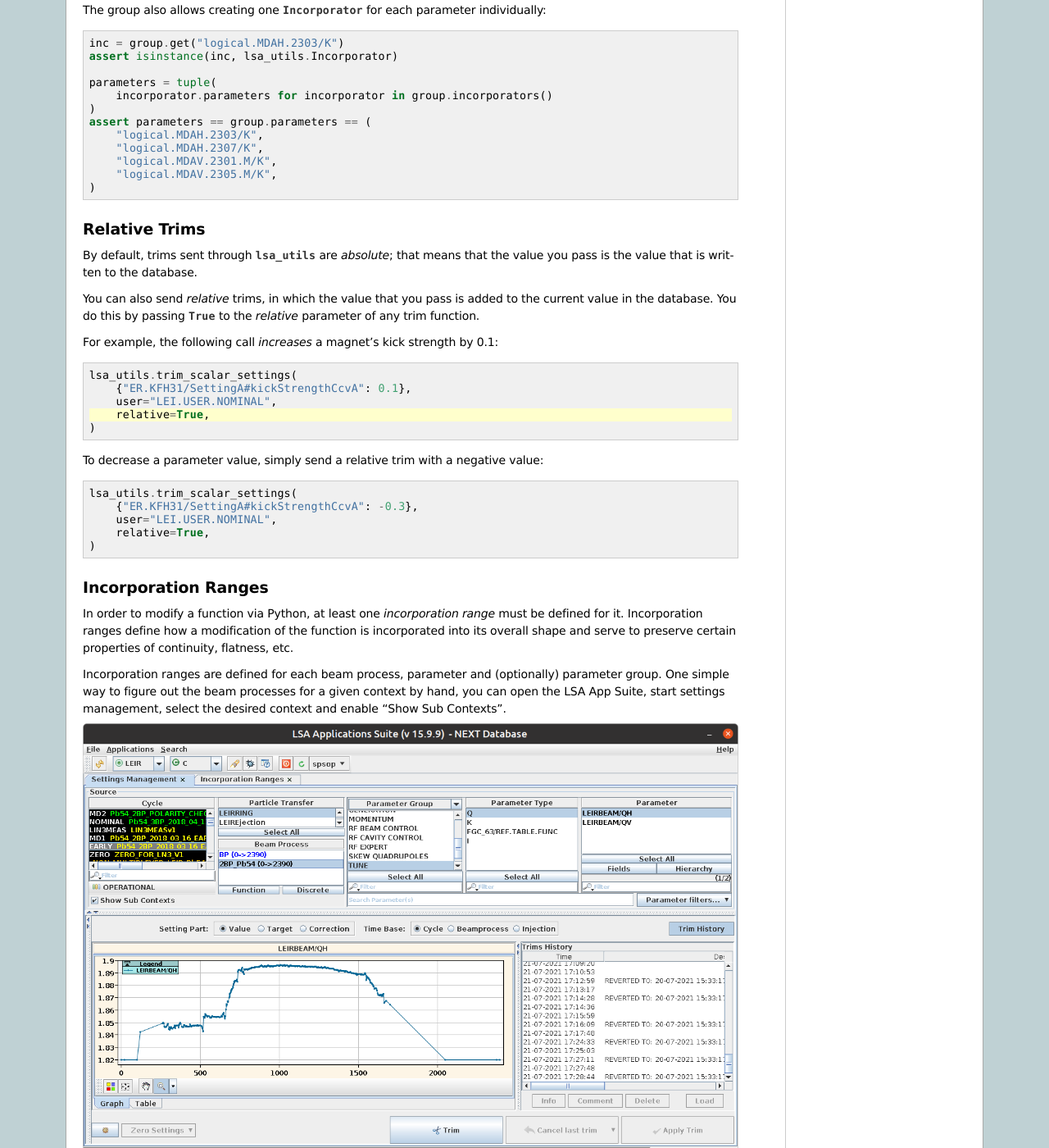
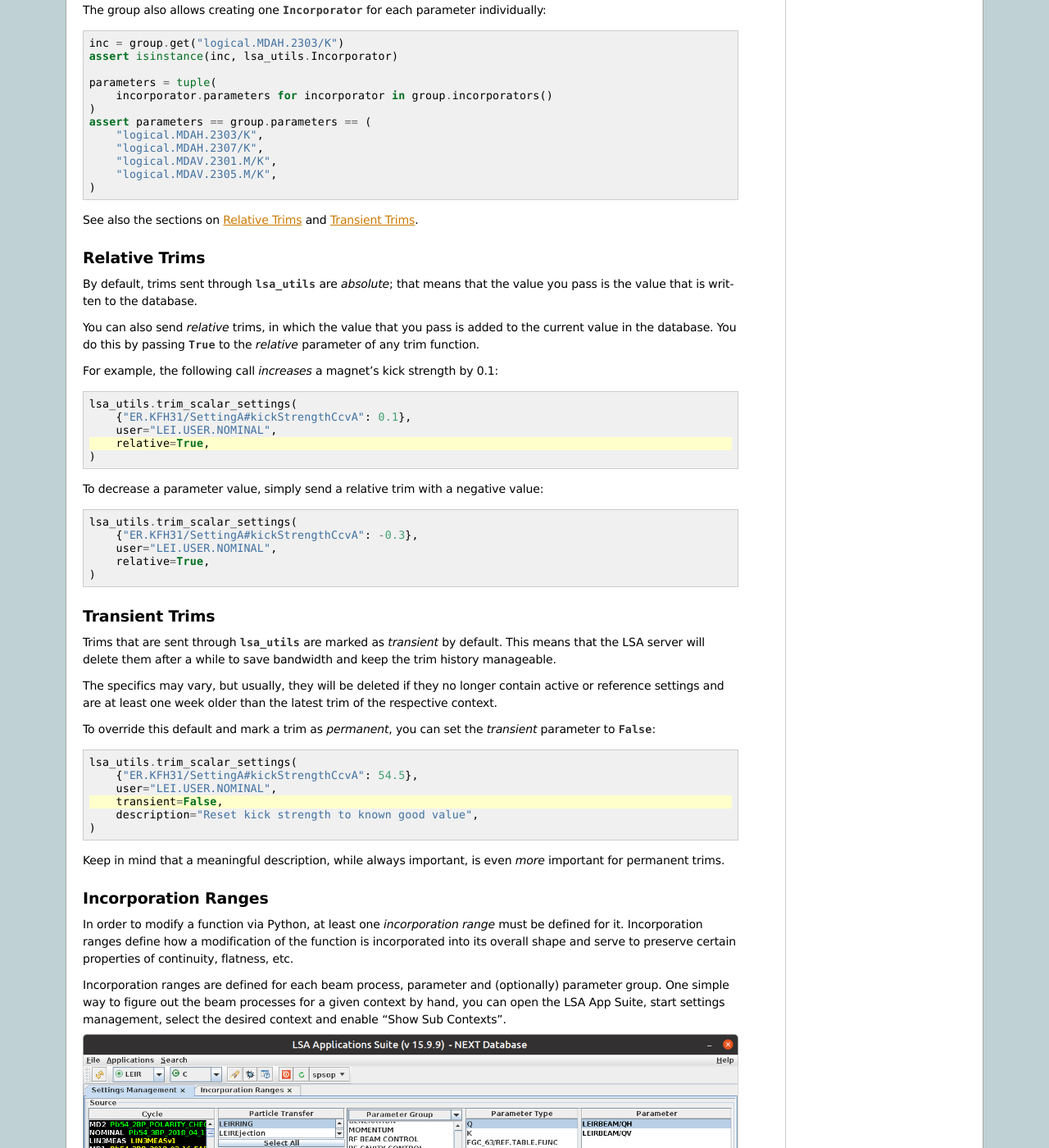
Before and after one commit to geoff-project/coi-utils, a Sphinx documentation site: the page built from docs/guide/lsa_utils.rst, in a window 1280 px wide and 1400 px high, scrolled down 3481 px. Shown: the whole window at 82% size. Built offline with Sphinx 7.4.7, drawn with Linux system fonts in a browser that asks for light colours; the version number could not be read and is left out; some of the changed text lies outside the part shown.

Commit message:
Add support for transient trims.

```diff
--- a/docs/changelog.rst
+++ b/docs/changelog.rst
@@ -18,6 +18,8 @@ version 0.3.0.
 Unreleased
 ----------
 
+- ADD: Support for :ref:`guide/lsa_utils:transient trims`. This increases the
+  PJLSA requirement to 0.2.18.
 - FIX: Bump PyJapc dependency from 0.2.2 to 0.2.6 to gain type annotations.
 - FIX: Type annotations for *data_filter* parameter of
   `~cernml.japc_utils.subscribe_stream()`.
--- a/docs/conf.py
+++ b/docs/conf.py
@@ -34,12 +34,12 @@ from unittest.mock import Mock
 from docutils import nodes
 from sphinx.ext import intersphinx
 
-try:
-    import importlib_metadata
-except ImportError:
+if sys.version_info < (3, 10):
+    import importlib_metadata as metadata
+else:
     # Starting with Python 3.10 (see pyproject.toml).
     # pylint: disable = ungrouped-imports
-    import importlib.metadata as importlib_metadata  # type: ignore
+    from importlib import metadata
 
 if t.TYPE_CHECKING:
     # pylint: disable = unused-import
@@ -109,7 +109,7 @@ ROOTDIR = pathlib.Path(__file__).absolute().parent.parent
 project = "cernml-coi-utils"
 copyright = "2020–2023 CERN, 2023 GSI Helmholtzzentrum für Schwerionenforschung"
 author = "Nico Madysa"
-release = importlib_metadata.version(project)
+release = metadata.version(project)
 
 # -- General configuration ---------------------------------------------
 
--- a/docs/guide/lsa_utils.rst
+++ b/docs/guide/lsa_utils.rst
@@ -127,7 +127,8 @@ If the mapping contains **multiple parameters**, they are changed
 any one of them fails, the trim is rolled back and changes are applied at all.
 Furthermore, the entire trim occupies only one entry in the trim history.
 
-See also the section on :ref:`guide/lsa_utils:Relative Trims`.
+See also the sections on :ref:`guide/lsa_utils:Relative Trims` and
+:ref:`guide/lsa_utils:Transient Trims`.
 
 Trimming a Single Function
 --------------------------
@@ -168,7 +169,8 @@ are several other functions to make using it easier:
 
 Unlike with scalar settings, the *relative* parameter does not have a
 default value. You must always specify whether you want
-:ref:`guide/lsa_utils:Relative Trims` or not.
+:ref:`guide/lsa_utils:Relative Trims` or not. :ref:`guide/lsa_utils:Transient
+Trims`, on the other hand, are still the default.
 
 The slightly more complex one is to create an `Incorporator` and call the
 respective methods on it. This class avoids conversion from Python strings to
@@ -267,6 +269,9 @@ individually:
         "logical.MDAV.2305.M/K",
     )
 
+See also the sections on :ref:`guide/lsa_utils:Relative Trims` and
+:ref:`guide/lsa_utils:Transient Trims`.
+
 Relative Trims
 --------------
 
@@ -298,6 +303,33 @@ value:
         user="LEI.USER.NOMINAL",
         relative=True,
     )
+
+Transient Trims
+---------------
+
+Trims that are sent through `~cernml.lsa_utils` are marked as *transient* by
+default. This means that the LSA server will delete them after a while to save
+bandwidth and keep the trim history manageable.
+
+The specifics may vary, but usually, they will be deleted if they no longer
+contain active or reference settings and are at least one week older than the
+latest trim of the respective context.
+
+To override this default and mark a trim as *permanent*, you can set the
+*transient* parameter to `False`:
+
+.. code-block:: python
+    :emphasize-lines: 4
+
+    lsa_utils.trim_scalar_settings(
+        {"ER.KFH31/SettingA#kickStrengthCcvA": 54.5},
+        user="LEI.USER.NOMINAL",
+        transient=False,
+        description="Reset kick strength to known good value",
+    )
+
+Keep in mind that a meaningful description, while always important, is even
+*more* important for permanent trims.
 
 Incorporation Ranges
 --------------------
--- a/pyproject.toml
+++ b/pyproject.toml
@@ -55,7 +55,7 @@ pyjapc = [
     'pyjapc ~= 2.6',
 ]
 pjlsa = [
-    'pjlsa ~= 0.2.0',
+    'pjlsa ~= 0.2.18',
 ]
 all = [
     'cernml-coi-utils[matplotlib,pjlsa,pyjapc]',
```
Also changed, not shown: 3 other files.
